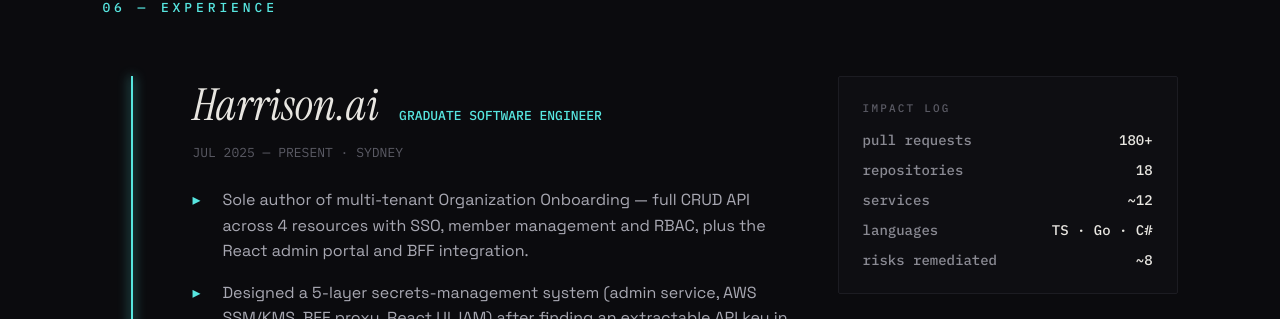
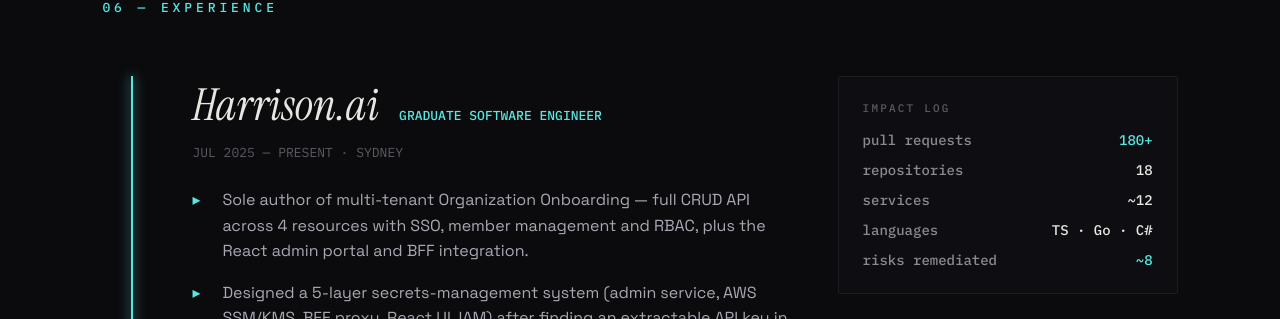
Before and after one commit to jason-sol/jason-sol.github.io, a React (Vite) app: page / in a window 1280 px wide. Shown: the part 5080-5399 px from the top of the page. Built offline with nearby package versions, Linux system fonts and the light colour scheme; a web font is replaced by a local one.

Commit message:
fix: accent headline impact-log values per export

```diff
--- a/src/components/sections/Experience.module.css
+++ b/src/components/sections/Experience.module.css
@@ -153,6 +153,10 @@
   color: var(--text-dim);
 }
 
+.impactValueAccent {
+  color: var(--accent);
+}
+
 @media (max-width: 1149px) {
   .roleWithImpact {
     grid-template-columns: 1fr;
--- a/src/components/sections/Experience.tsx
+++ b/src/components/sections/Experience.tsx
@@ -49,7 +49,7 @@
               return (
                 <div key={i} data-impact-row className={styles.impactRow}>
                   <span className={styles.impactRowKey}>{label}</span>
-                  <span>{value}</span>
+                  <span className={item.accent ? styles.impactValueAccent : undefined}>{value}</span>
                 </div>
               )
             })}
--- a/src/content/site.ts
+++ b/src/content/site.ts
@@ -51,7 +51,9 @@
   highlight?: boolean
 }
 
-export type ImpactItem = { statKey: StatKey } | { label: string; value: string }
+export type ImpactItem =
+  | { statKey: StatKey; accent?: boolean }
+  | { label: string; value: string; accent?: boolean }
 
 export interface Role {
   company: string
@@ -221,11 +223,11 @@
         'Built the PostHog feature-flag Terraform pipeline — 11 flags, 3 environments, parallel matrix CI — and rolled an AI model-router service to production.',
       ],
       impactLog: [
-        { statKey: 'pullRequests' },
+        { statKey: 'pullRequests', accent: true },
         { statKey: 'repositories' },
         { statKey: 'services' },
         { label: 'languages', value: 'TS · Go · C#' },
-        { statKey: 'risks' },
+        { statKey: 'risks', accent: true },
       ],
     },
     {
```
Also changed, not shown: 1 other file (tests, documents, lock files or other folders).
